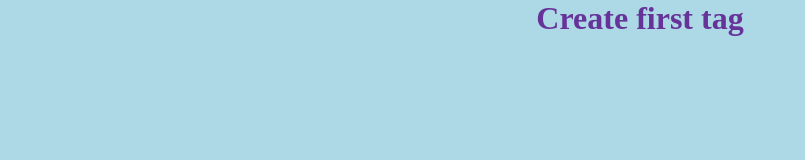
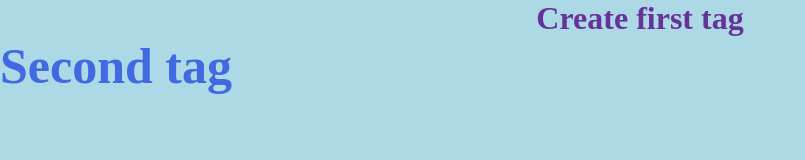
Before and after one commit to Ruslanges1997/avanced, a plain HTML site: page index.html in a window 1280 px wide. Shown: the whole page, without its empty margins (0-805 px from the left). Drawn offline with Linux system fonts and the light colour scheme.

Commit message:
create new tag

```diff
--- a/css/main.css
+++ b/css/main.css
@@ -10,3 +10,7 @@ h1{
     color: rebeccapurple;
     text-align: center;
 }
+h2{
+    font-size: 50px;
+    color: royalblue;
+}
--- a/index.html
+++ b/index.html
@@ -8,5 +8,6 @@
 </head>
 <body>
     <h1> Create first tag</h1>
+    <h2>Second tag</h2>
 </body>
 </html>
```
Also changed, not shown: 1 other file.
